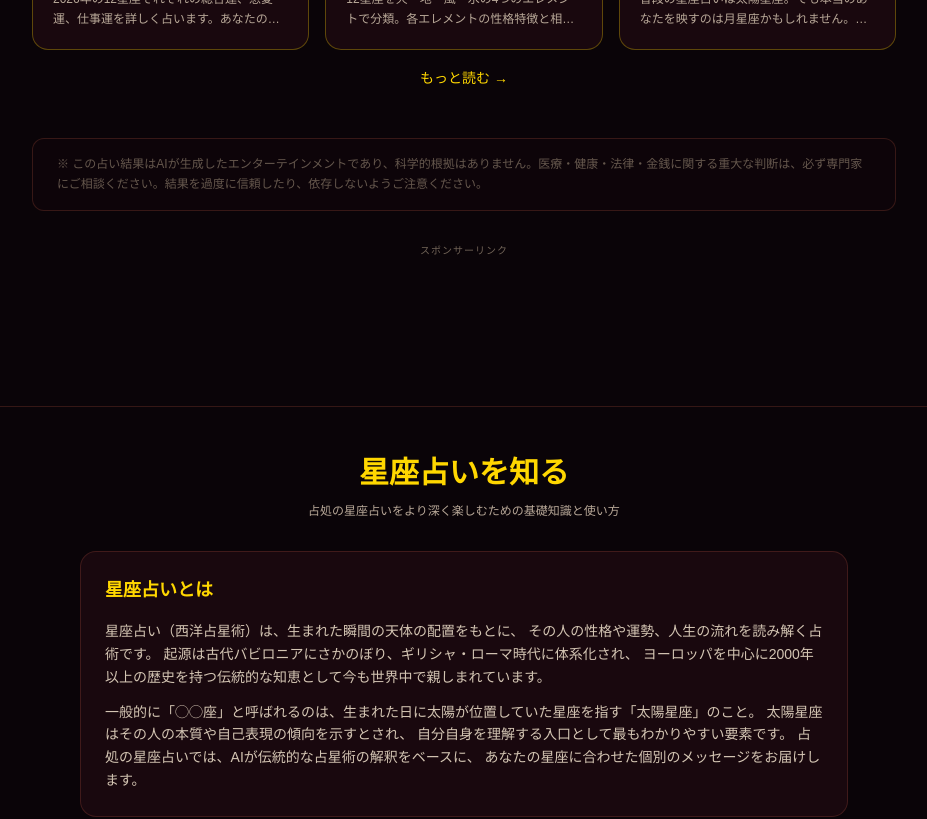
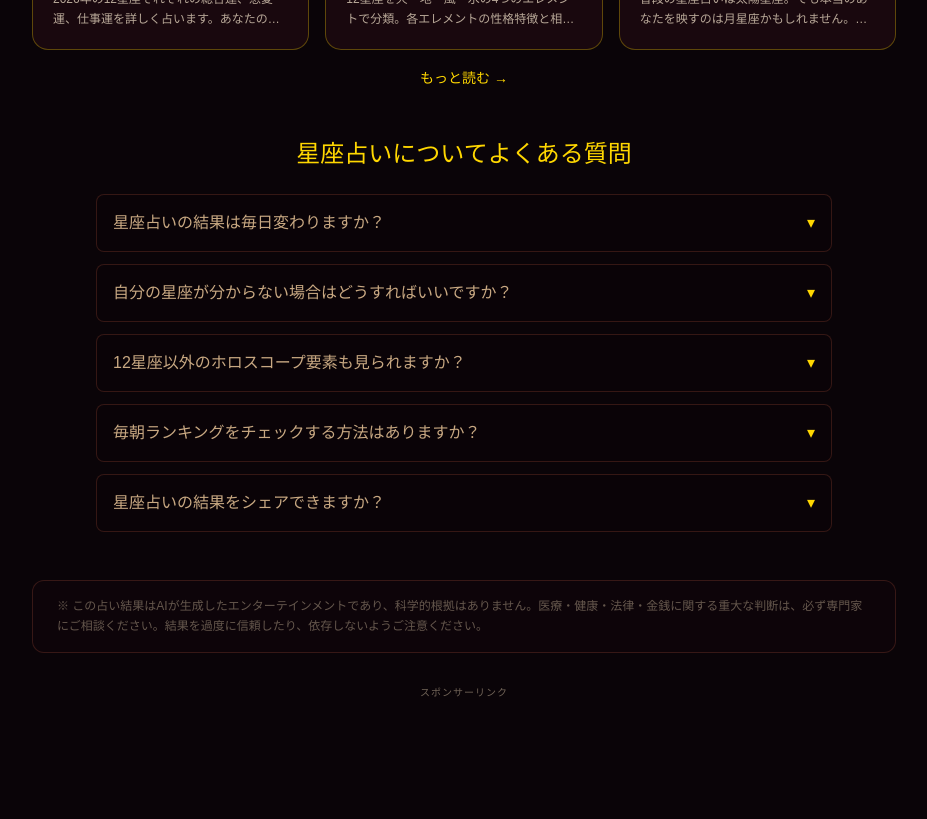
Before and after one commit to moumuri123123-sudo/ai-uranai, a Next.js app: page /zodiac in a window 1280 px wide. Shown: the part 960-1779 px from the top of the page, without its empty margins (176-1103 px from the left). Built offline with nearby package versions, Linux system fonts and the light colour scheme; no server answers; a web font is replaced by a local one.

Commit message:
feat(zodiac): FAQセクションとJSON-LDを追加

```diff
--- a/src/app/zodiac/page.tsx
+++ b/src/app/zodiac/page.tsx
@@ -2,7 +2,10 @@ import AdBanner from "@/components/AdBanner";
 import FortuneIcon from "@/components/FortuneIcon";
 import RelatedArticles from "@/components/RelatedArticles";
 import ZodiacGuide from "@/components/fortune-guides/ZodiacGuide";
+import FAQSection from "@/components/FAQSection";
+import FAQJsonLd from "@/components/FAQJsonLd";
 import { webApplicationJsonLd, breadcrumbJsonLd } from "@/lib/jsonld";
+import { zodiacFaqs } from "@/lib/faqs/zodiac";
 import ReadingExperience from "./ReadingExperience";
 
 const jsonLdData = JSON.stringify([
@@ -33,6 +36,9 @@ export default function ZodiacPage() {
 
         <ReadingExperience relatedArticles={<RelatedArticles category="zodiac" />} />
 
+        <FAQJsonLd id="faq-zodiac" items={zodiacFaqs.items} />
+        <FAQSection title={zodiacFaqs.title} items={zodiacFaqs.items} idPrefix="faq-zodiac" />
+
         {/* 注意書き */}
         <div className="mt-12 rounded-xl border border-border bg-surface/30 px-6 py-4">
           <p className="text-xs leading-relaxed text-muted/70">
```
